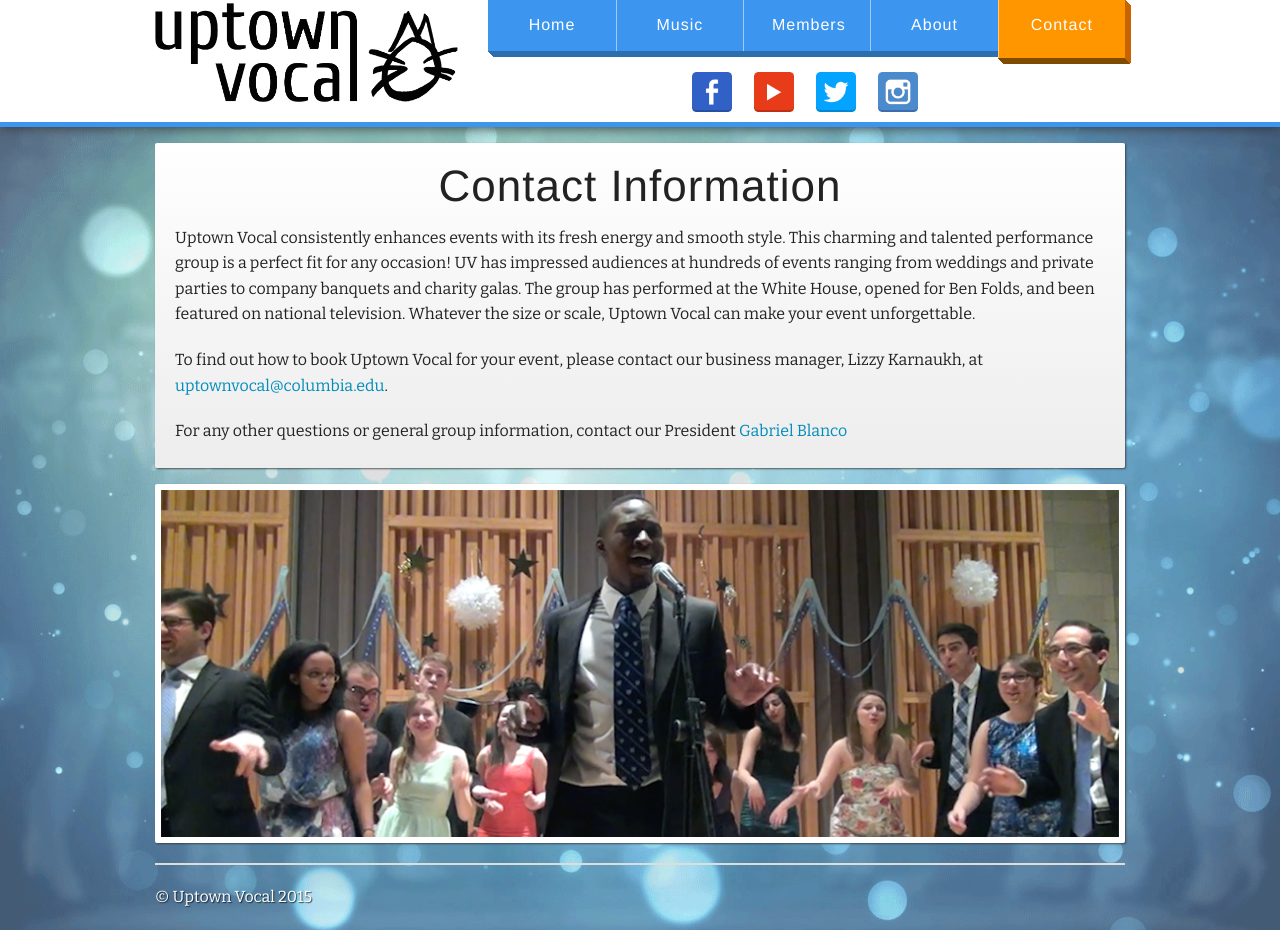
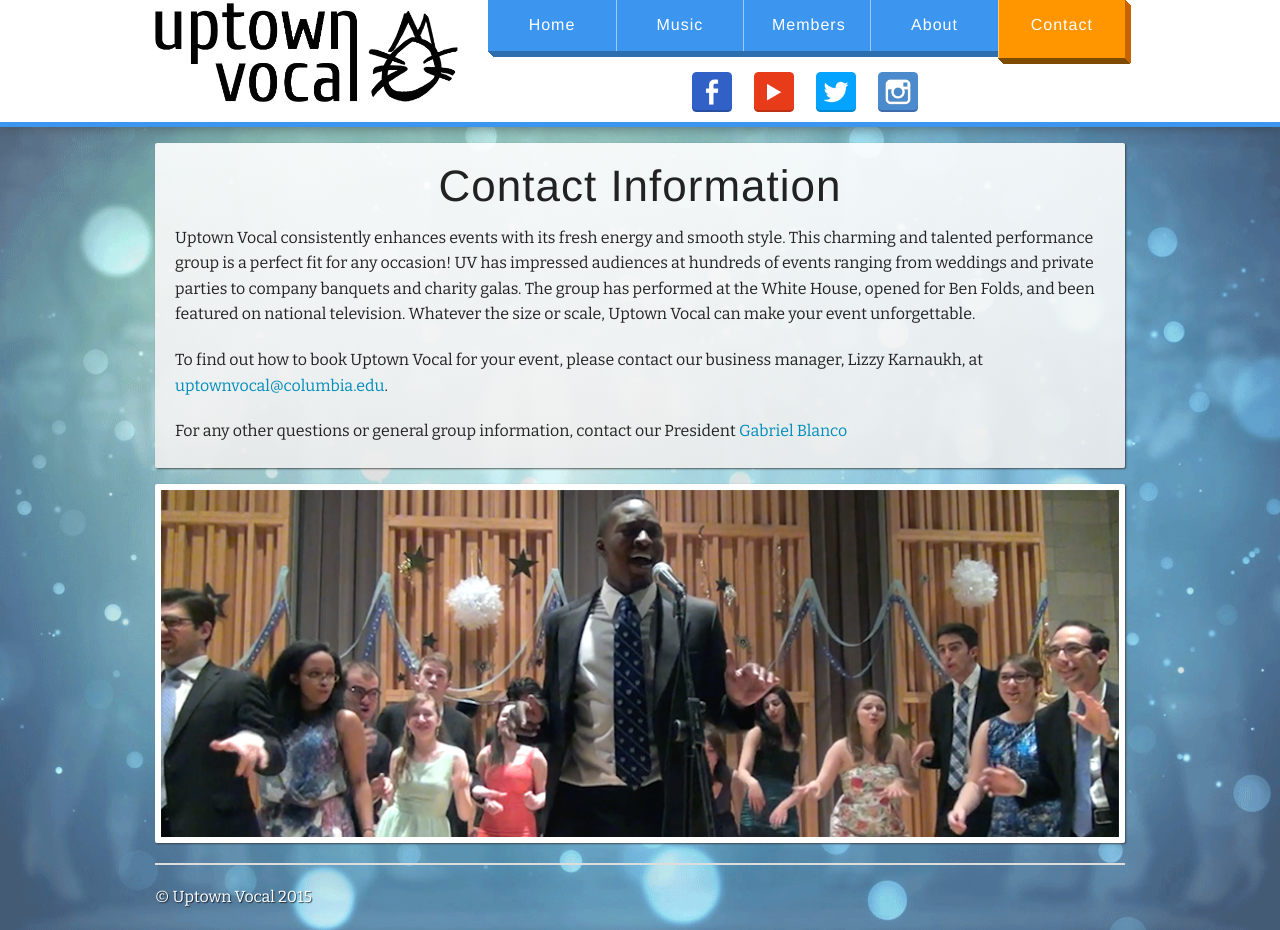
Before and after one commit to uptownvocal/uptownvocal.github.io, a Jekyll site: the page built from contact/index.html, in a window 1280 px wide. Built offline with Jekyll 4.4.1, drawn with Linux system fonts in a browser that asks for light colours; some web fonts are replaced.

Commit message:
Transparency on white

```diff
--- a/assets/css/style.css
+++ b/assets/css/style.css
@@ -56,6 +56,7 @@ hr {
   border-bottom: 5px solid rgb(60,150,240);
   margin-bottom: 0;
   box-shadow: 0px 0px 12px rgb(50, 50, 50);
+  box-shadow: 0px 0px 12px rgba(61, 61, 61, 0.64);
 }
 
 .logo-img {
@@ -189,13 +190,13 @@ hr {
 
   /* Gradient */
   background: rgb(255,255,255);
-  background: rgba(255,255,255,1);
-  background: -moz-linear-gradient(top, rgba(255,255,255,1) 0%, rgba(246,246,246,1) 47%, rgba(237,237,237,1) 100%);
-  background: -webkit-gradient(left top, left bottom, color-stop(0%, rgba(255,255,255,1)), color-stop(47%, rgba(246,246,246,1)), color-stop(100%, rgba(237,237,237,1)));
-  background: -webkit-linear-gradient(top, rgba(255,255,255,1) 0%, rgba(246,246,246,1) 47%, rgba(237,237,237,1) 100%);
-  background: -o-linear-gradient(top, rgba(255,255,255,1) 0%, rgba(246,246,246,1) 47%, rgba(237,237,237,1) 100%);
-  background: -ms-linear-gradient(top, rgba(255,255,255,1) 0%, rgba(246,246,246,1) 47%, rgba(237,237,237,1) 100%);
-  background: linear-gradient(to bottom, rgba(255,255,255,1) 0%, rgba(246,246,246,1) 47%, rgba(237,237,237,1) 100%);
+  background: rgba(255,255,255,.9);
+  background: -moz-linear-gradient(top, rgba(255,255,255,.9) 0%, rgba(246,246,246,.9) 47%, rgba(237,237,237,.9) 100%);
+  background: -webkit-gradient(left top, left bottom, color-stop(0%, rgba(255,255,255,.9)), color-stop(47%, rgba(246,246,246,.9)), color-stop(100%, rgba(237,237,237,1)));
+  background: -webkit-linear-gradient(top, rgba(255,255,255,.9) 0%, rgba(246,246,246,.9) 47%, rgba(237,237,237,.9) 100%);
+  background: -o-linear-gradient(top, rgba(255,255,255,.9) 0%, rgba(246,246,246,.9) 47%, rgba(237,237,237,.9) 100%);
+  background: -ms-linear-gradient(top, rgba(255,255,255,.9) 0%, rgba(246,246,246,.9) 47%, rgba(237,237,237,.9) 100%);
+  background: linear-gradient(to bottom, rgba(255,255,255,.9) 0%, rgba(246,246,246,.9) 47%, rgba(237,237,237,.9) 100%);
   filter: progid:DXImageTransform.Microsoft.gradient( startColorstr='#ffffff', endColorstr='#ededed', GradientType=0 );
 }
 
@@ -221,6 +222,7 @@ hr {
 
 .photos img {
   border: solid white 6px;
+  border: solid rgba(255,255,255,.9) 6px;
   -webkit-border-radius: 2px;
   -moz-border-radius:    2px;
   border-radius:         2px;
@@ -389,6 +391,7 @@ hr {
 
 .members-grid img {
   border: solid white 4px;
+  border: solid rgba(255,255,255,.8) 4px;
   transition: border .1s ease-in-out;
 
   -webkit-transition: border .1s ease-in-out;
```
